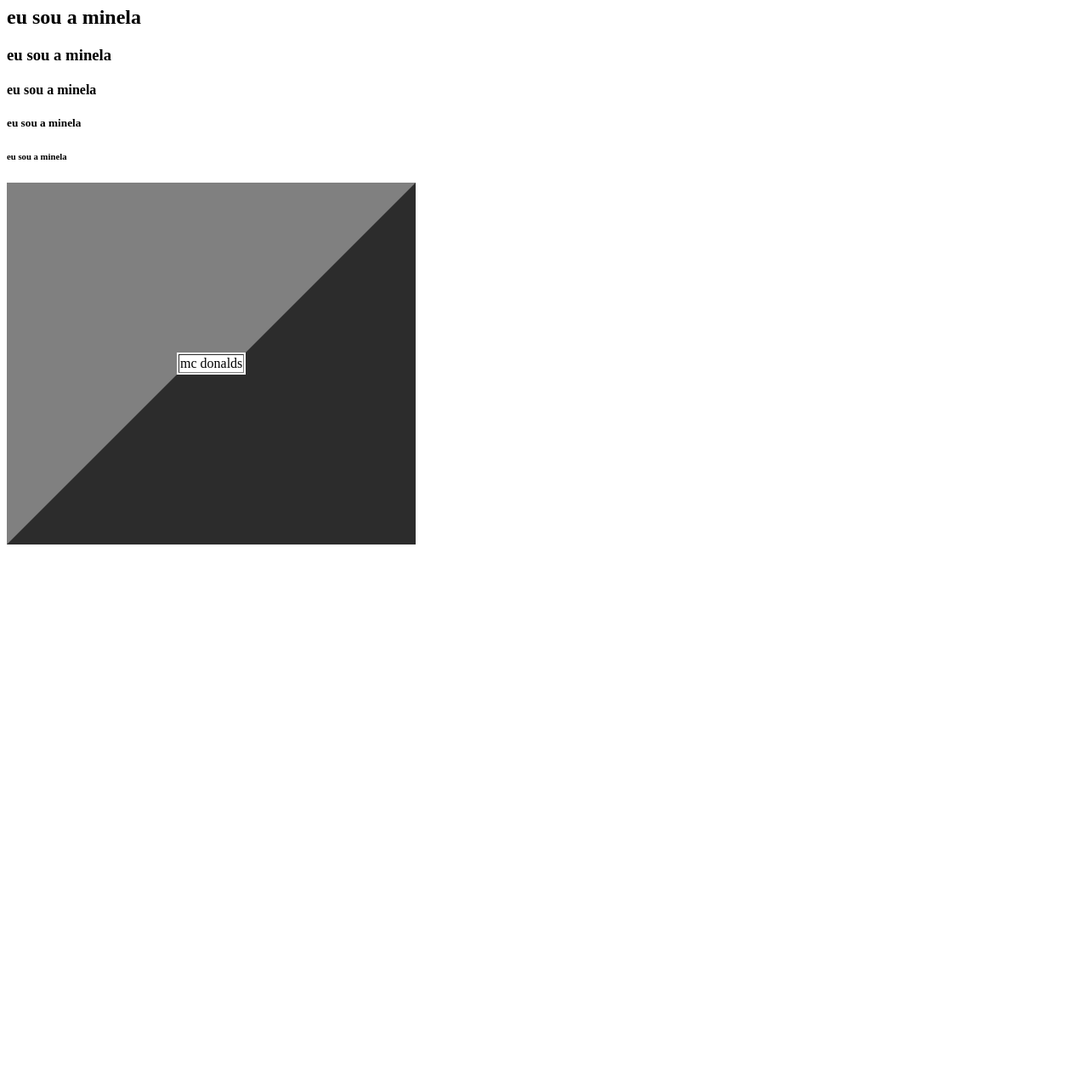
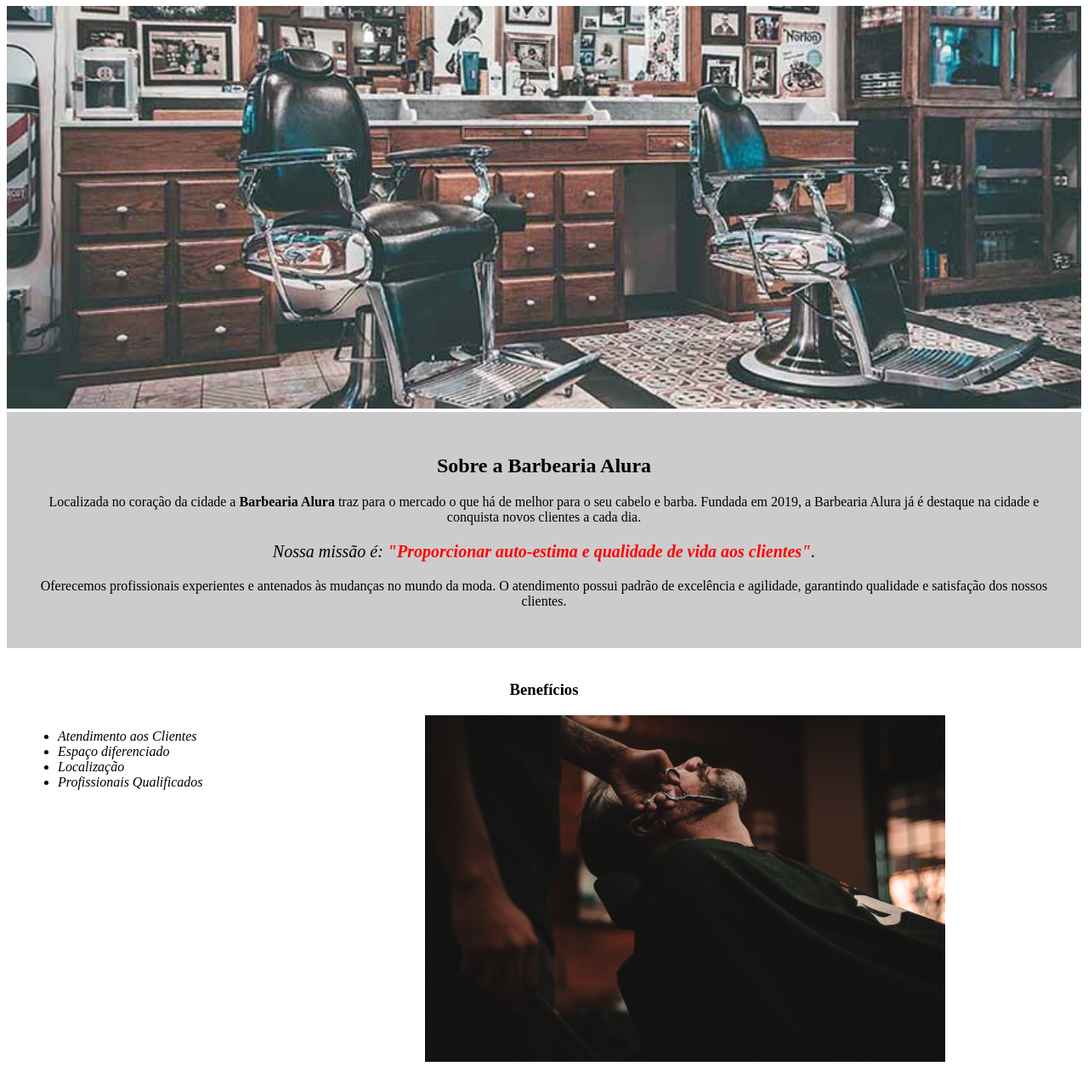
Before and after one commit to kaduzaommm/teste, a plain HTML site: page index.html in a window 1280 px wide. Shown: the part 73-1355 px from the top of the page at 85% size. Before the commit the page ends 800 px from the top, so only its background shows below. Drawn offline with Linux system fonts and the light colour scheme.

Commit message:
Add files via upload

```diff
--- a/index.html
+++ b/index.html
@@ -1,24 +1,37 @@
-<!DOCTYPE HTML>
-<html>
-<head>
-	<meta charset="utf-8">
-	<title>meu primeiro programa</title>
+<!DOCTYPE html>
+<html lang="pt-br">
+	<head>
+		<meta charset="UTF-8">
+		<title>Barbearia Alura</title>
+		<link rel="stylesheet" href="style.css">
+	</head>
 
-</head>
-<body>
-    <h1>Olá mundo</h1>
-    <h2>eu sou a minela</h2>
-    <h3>eu sou a minela</h3>
-    <h4>eu sou a minela</h4>
-    <h5>eu sou a minela</h5>
-    <h6>eu sou a minela</h6>
+	<body>
+		<header>
+			<h1 class="titulo-principal">Barbearia Alura</h1>
+		</header>
+		<img id="banner" src="banner.jpg">
+		<div class="principal">
+			<h2 class="titulo-centralizado">Sobre a Barbearia Alura</h2>
 
+			<p>Localizada no coração da cidade a <strong>Barbearia Alura</strong> traz para o mercado o que há de melhor para o seu cabelo e barba. Fundada em 2019, a Barbearia Alura já é destaque na cidade e conquista novos clientes a cada dia.</p>
 
-        <div>
-        <table border="200">
+			<p id="missao"><em>Nossa missão é: <strong>"Proporcionar auto-estima e qualidade de vida aos clientes"</strong>.</em></p>
 
-            <td>mc donalds</td>
-         </table>
-        </div>
-</body>
+			<p>Oferecemos profissionais experientes e antenados às mudanças no mundo da moda. O atendimento possui padrão de excelência e agilidade, garantindo qualidade e satisfação dos nossos clientes.</p>
+		</div>
+
+		<div class="beneficios">
+			<h3 class="titulo-centralizado">Benefícios</h3>
+
+			<ul>
+				<li class="itens">Atendimento aos Clientes</li>
+				<li class="itens">Espaço diferenciado</li>
+				<li class="itens">Localização</li>
+				<li class="itens">Profissionais Qualificados</li>
+			</ul>
+
+			<img src="beneficios.jpg" class="imagembeneficios">
+		</div>
+	</body>
 </html>
--- /dev/null
+++ b/style.css
@@ -0,0 +1,52 @@
+body {
+
+}
+
+#banner {
+	width:100%;
+}
+
+.principal{
+	background: #CCCCCC;
+	padding: 30px;
+}
+
+.titulo-principal {
+	padding-left: 20px;
+}
+
+.titulo-centralizado {
+	text-align: center
+}
+
+p {
+	text-align: center;
+}
+
+#missao {
+	font-size: 20px
+}
+
+em strong {
+	color: #FF0000;
+}
+
+.itens {
+	font-style: italic
+}
+
+.beneficios {
+	background: #FFFFFF;
+	padding: 20px;
+}
+
+ul {
+	display: inline-block;
+	vertical-align: top;
+	width: 20%;
+	margin-right: 15%;
+}
+
+.imagembeneficios {
+	width: 50%;
+}
```
Also changed, not shown: banner.jpg (added), beneficios.jpg (added).
